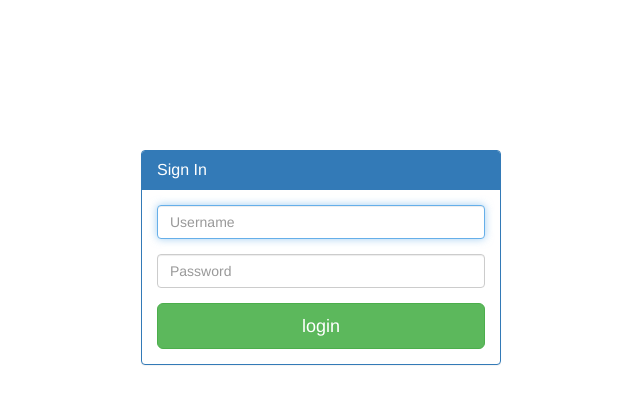
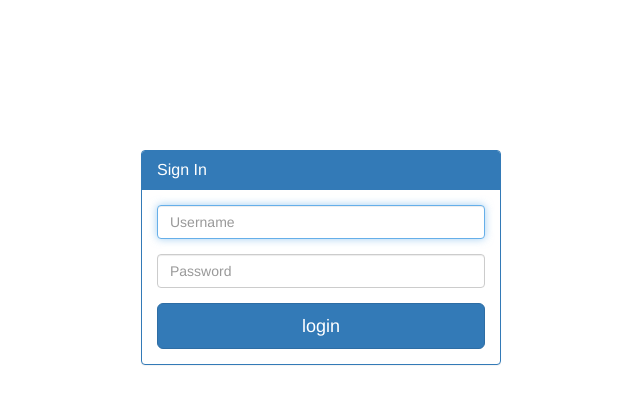
Before and after one commit to jacobm001/independence_water, a PHP site: page /login.php in a window 1280 px wide. Shown: the top 404 px of the page, without its empty margins (319-959 px from the left). Run offline with PHP 8.4, Linux system fonts and the light colour scheme.

Commit message:
btn-success > btn-primary for green > blue color change

```diff
--- a/login.php
+++ b/login.php
@@ -40,7 +40,7 @@ session_start();//session starts here
 							</div>
 
 
-								<input class="btn btn-lg btn-success btn-block" type="submit" value="login" name="login" >
+								<input class="btn btn-lg btn-primary btn-block" type="submit" value="login" name="login" >
 
 							<!-- Change this to a button or input when using this as a form -->
 						  <!--  <a href="index.html" class="btn btn-lg btn-success btn-block">Login</a> -->
```
